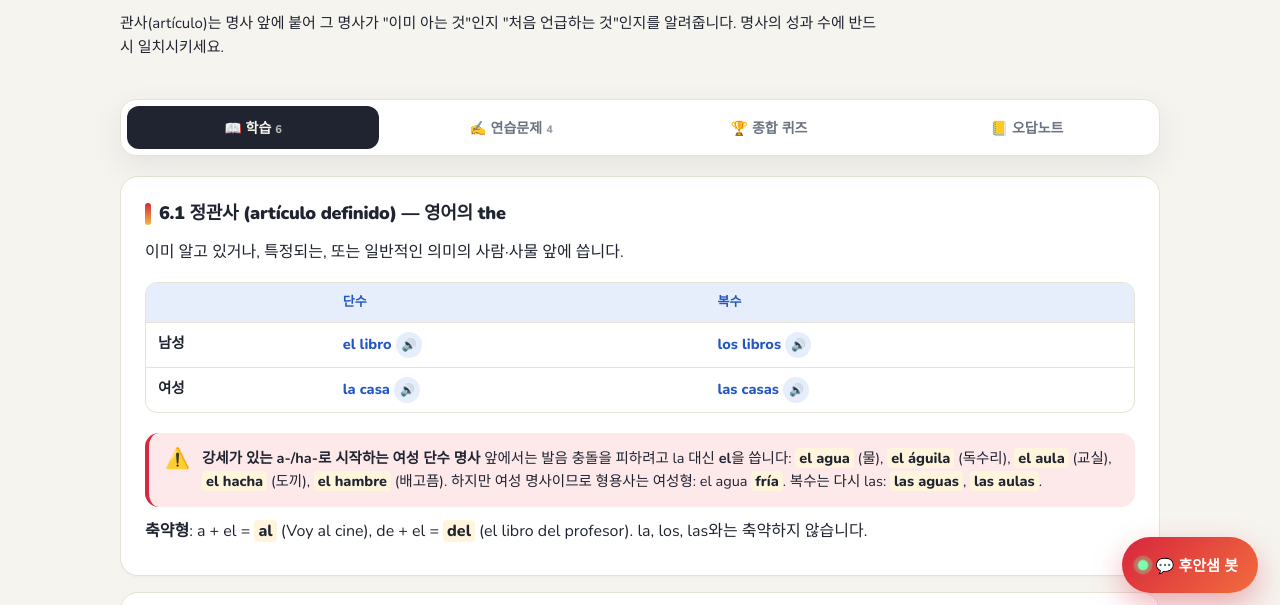
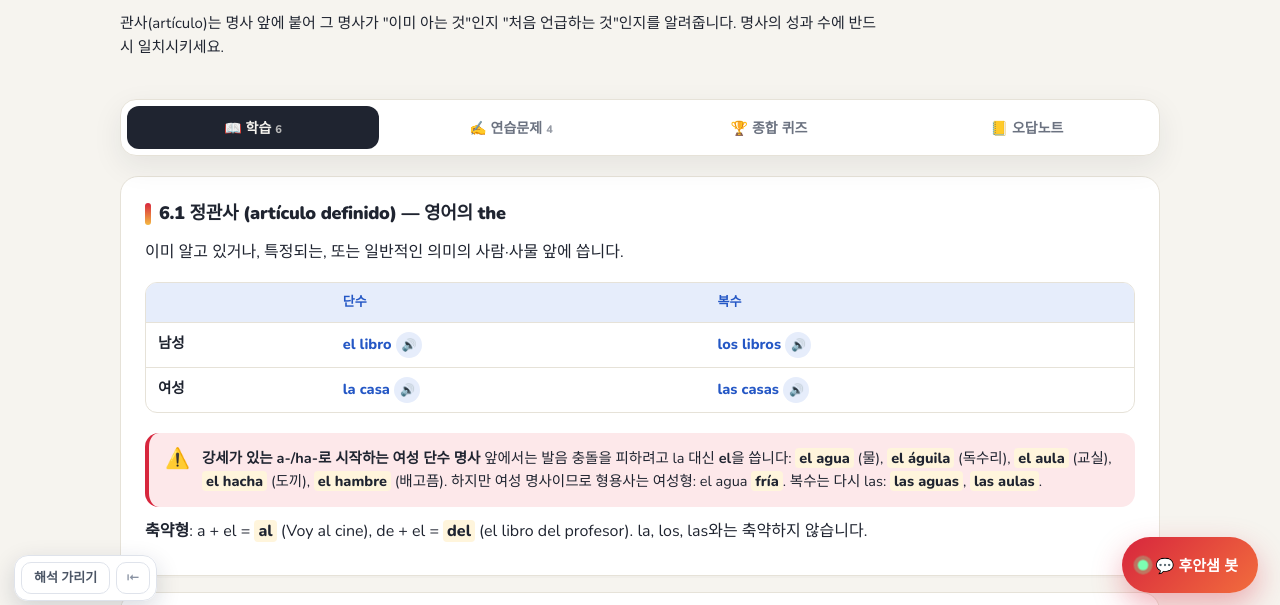
Before and after one commit to yalli2/sample_class, a plain HTML site: page index.html in a window 1280 px wide. Shown: the part 185-790 px from the top of the page. Drawn offline with nearby package versions, Linux system fonts and the light colour scheme.

Commit message:
뜻 가리기 · 해석 가리기 기능 추가
화면 왼쪽 아래 버튼으로 단어 뜻과 문장 해석을 흐리게 가리고,
가려진 부분을 누르면 하나씩 확인할 수 있습니다. 설정은 페이지를 옮겨도 유지됩니다.

Co-Authored-By: Claude Opus 5.5 <noreply@anthropic.com>
Claude-Session: https://claude.ai/code/session_0117yATE2DKP8NNyhhzFyhXD

```diff
--- /dev/null
+++ b/dain-hide.js
@@ -0,0 +1,140 @@
+window.DAIN_HIDE_CFG={"mn": ".chip .ko", "ko": ".ex .t .ko"};
+/* 다인에듀 학습 사이트 공통 — 뜻 가리기 · 해석 가리기
+ * 단어의 뜻(mn)과 문장의 해석(ko)을 버튼 한 번으로 흐리게 가리고, 가려진 부분을 누르면 하나씩 확인합니다.
+ * 설정은 브라우저에 저장되어 같은 사이트의 다른 페이지에서도 유지됩니다.
+ * 이 사이트에서 가릴 대상은 위의 CFG(선택자)에 정의되어 있습니다.
+ */
+(function () {
+  "use strict";
+  if (window.__dainHide) return; window.__dainHide = true;
+  var C = window.DAIN_HIDE_CFG || {};
+  var SEL = { mn: C.mn || "", ko: C.ko || "" };
+  var ANY = C.any || "";
+  if (!SEL.mn && !SEL.ko && !ANY) return;
+  var EXCL = ".dh-bar" + (C.exclude ? "," + C.exclude : "");
+  var KEY = "dain-hide:" + (location.pathname.split("/")[1] || "root");
+  var st;
+  try { st = JSON.parse(localStorage.getItem(KEY)) || {}; } catch (e) { st = {}; }
+  st = { mn: !!st.mn, ko: !!st.ko };
+  function save() { try { localStorage.setItem(KEY, JSON.stringify(st)); } catch (e) {} }
+
+  var css = document.createElement("style");
+  css.textContent =
+    "html.dh-hide-mn .dh-mn,html.dh-hide-ko .dh-ko{filter:blur(6px)!important;cursor:pointer;user-select:none;-webkit-user-select:none;transition:filter .15s}" +
+    "html.dh-hide-mn .dh-mn.dh-peek,html.dh-hide-ko .dh-ko.dh-peek{filter:none!important}" +
+    ".dh-bar{position:fixed;left:14px;bottom:14px;z-index:2147483000;display:none;align-items:center;gap:6px;background:rgba(255,255,255,.96);border:1px solid #dfe3eb;border-radius:14px;padding:6px;box-shadow:0 8px 24px rgba(20,30,60,.16);font:600 13px/1.2 system-ui,-apple-system,'Apple SD Gothic Neo','Malgun Gothic',sans-serif}" +
+    ".dh-bar.show{display:flex}" +
+    ".dh-bar button{all:unset;box-sizing:border-box;border:1px solid #dfe3eb;background:#fff;border-radius:10px;padding:7px 12px;color:#4b5565;cursor:pointer;white-space:nowrap;font:inherit}" +
+    ".dh-bar button:hover{border-color:#9aa3b2}" +
+    ".dh-bar button.on{background:#1d2433;color:#fff;border-color:#1d2433}" +
+    ".dh-bar button[hidden]{display:none}" +
+    ".dh-bar .dh-x{padding:7px 9px;color:#8a93a3}" +
+    ".dh-bar.min .dh-k{display:none}" +
+    "@media (max-width:640px){.dh-bar{left:8px;bottom:8px}.dh-bar button{padding:6px 9px;font-size:12px}}" +
+    "@media print{.dh-bar{display:none!important}.dh-mn,.dh-ko{filter:none!important}}";
+  (document.head || document.documentElement).appendChild(css);
+
+  var L = {
+    ko: { mn: "뜻 가리기", ko: "해석 가리기", tmn: "단어의 한국어 뜻을 가립니다", tko: "문장의 한국어 해석을 가립니다", min: "접기", open: "뜻·해석 가리기 펼치기" },
+    en: { mn: "Hide meanings", ko: "Hide translations", tmn: "Blur word meanings", tko: "Blur sentence translations", min: "Collapse", open: "Show hide tools" }
+  };
+  function lang() {
+    var l = (document.documentElement.lang || "ko").toLowerCase();
+    return (C.i18n && l && l.indexOf("ko") !== 0) ? "en" : "ko";
+  }
+
+  var bar;
+  function build() {
+    bar = document.createElement("div");
+    bar.className = "dh-bar"; bar.setAttribute("role", "toolbar");
+    bar.innerHTML = '<button type="button" class="dh-k" data-k="mn"></button><button type="button" class="dh-k" data-k="ko"></button><button type="button" class="dh-x">⇤</button>';
+    document.body.appendChild(bar);
+    Array.prototype.forEach.call(bar.querySelectorAll(".dh-k"), function (b) {
+      b.addEventListener("click", function () { st[b.dataset.k] = !st[b.dataset.k]; save(); apply(); });
+    });
+    var x = bar.querySelector(".dh-x");
+    try { if (localStorage.getItem(KEY + ":min") === "1") bar.classList.add("min"); } catch (e) {}
+    x.addEventListener("click", function () {
+      bar.classList.toggle("min");
+      try { localStorage.setItem(KEY + ":min", bar.classList.contains("min") ? "1" : "0"); } catch (e) {}
+      label();
+    });
+    label();
+  }
+  function label() {
+    var t = L[lang()];
+    bar.setAttribute("aria-label", t.mn + " / " + t.ko);
+    var bm = bar.querySelector('[data-k="mn"]'), bk = bar.querySelector('[data-k="ko"]'), x = bar.querySelector(".dh-x");
+    bm.textContent = t.mn; bm.title = t.tmn; bk.textContent = t.ko; bk.title = t.tko;
+    var min = bar.classList.contains("min");
+    x.textContent = min ? "👁" : "⇤"; x.title = min ? t.open : t.min;
+  }
+  function apply() {
+    document.documentElement.classList.toggle("dh-hide-mn", st.mn);
+    document.documentElement.classList.toggle("dh-hide-ko", st.ko);
+    Array.prototype.forEach.call(bar.querySelectorAll(".dh-k"), function (b) {
+      b.classList.toggle("on", st[b.dataset.k]); b.setAttribute("aria-pressed", st[b.dataset.k] ? "true" : "false");
+    });
+    Array.prototype.forEach.call(document.querySelectorAll(".dh-peek"), function (e) { e.classList.remove("dh-peek"); });
+  }
+  function mark(k) {
+    if (!SEL[k]) return;
+    var list; try { list = document.querySelectorAll(SEL[k]); } catch (e) { return; }
+    Array.prototype.forEach.call(list, function (el) {
+      if (el.classList.contains("dh-mn") || el.classList.contains("dh-ko") || el.closest(EXCL)) return;
+      if (!/\S/.test(el.textContent || "")) return;
+      el.classList.add("dh-" + k);
+    });
+  }
+  // 같은 클래스로 뜻과 해석이 함께 쓰이는 사이트: 글의 길이·문장부호로 구분
+  function kindOf(el) {
+    var t = (el.textContent || "").replace(/\s+/g, " ").trim().replace(/\s*[(（][^()（）]*[)）]$/, "");
+    if (/[.?!。…？！]["'”’)]*$/.test(t)) return "ko";
+    if (/(니다|어요|아요|해요|세요|이에요|예요|군요|네요|지요|죠|까요?|다)$/.test(t) && t.length > 6) return "ko";
+    if (t.length > 22 || t.split(" ").length > 4) return "ko";
+    return "mn";
+  }
+  function markAny() {
+    if (!ANY) return;
+    var list; try { list = document.querySelectorAll(ANY); } catch (e) { return; }
+    Array.prototype.forEach.call(list, function (el) {
+      if (el.classList.contains("dh-mn") || el.classList.contains("dh-ko") || el.closest(EXCL)) return;
+      if (!/\S/.test(el.textContent || "")) return;
+      el.classList.add("dh-" + kindOf(el));
+    });
+  }
+  function scan() {
+    if (!bar.isConnected) { document.body.appendChild(bar); apply(); }
+    mark("mn"); mark("ko"); markAny();
+    var hm = !!document.querySelector(".dh-mn"), hk = !!document.querySelector(".dh-ko");
+    bar.querySelector('[data-k="mn"]').hidden = !hm;
+    bar.querySelector('[data-k="ko"]').hidden = !hk;
+    bar.classList.toggle("show", hm || hk);
+    label();
+  }
+  document.addEventListener("click", function (e) {
+    var t = e.target.closest && e.target.closest(".dh-mn,.dh-ko");
+    if (!t) return;
+    var hidden = (st.mn && t.classList.contains("dh-mn")) || (st.ko && t.classList.contains("dh-ko"));
+    if (!hidden) return;
+    if (t.classList.contains("dh-peek")) { t.classList.remove("dh-peek"); }
+    else { t.classList.add("dh-peek"); }
+    e.preventDefault(); e.stopPropagation();
+  }, true);
+
+  function start() {
+    build(); apply(); scan();
+    var timer = null;
+    new MutationObserver(function (muts) {
+      for (var i = 0; i < muts.length; i++) {
+        var m = muts[i];
+        if (m.type === "attributes" || (m.target.closest && m.target.closest(".dh-bar"))) continue;
+        if (!bar.isConnected) { scan(); return; }
+        clearTimeout(timer); timer = setTimeout(scan, 150); return;
+      }
+    }).observe(document.body, { childList: true, subtree: true, attributes: true, attributeFilter: ["lang"] });
+    new MutationObserver(function () { clearTimeout(timer); timer = setTimeout(scan, 150); })
+      .observe(document.documentElement, { attributes: true, attributeFilter: ["lang"] });
+  }
+  if (document.readyState === "loading") document.addEventListener("DOMContentLoaded", start); else start();
+})();
--- a/index.html
+++ b/index.html
@@ -13,5 +13,6 @@
 <script src="js/kb.js"></script>
 <script src="js/data/ch06.js"></script>
 <script src="js/app.js"></script>
+<script src="dain-hide.js" defer></script>
 </body>
 </html>
```
